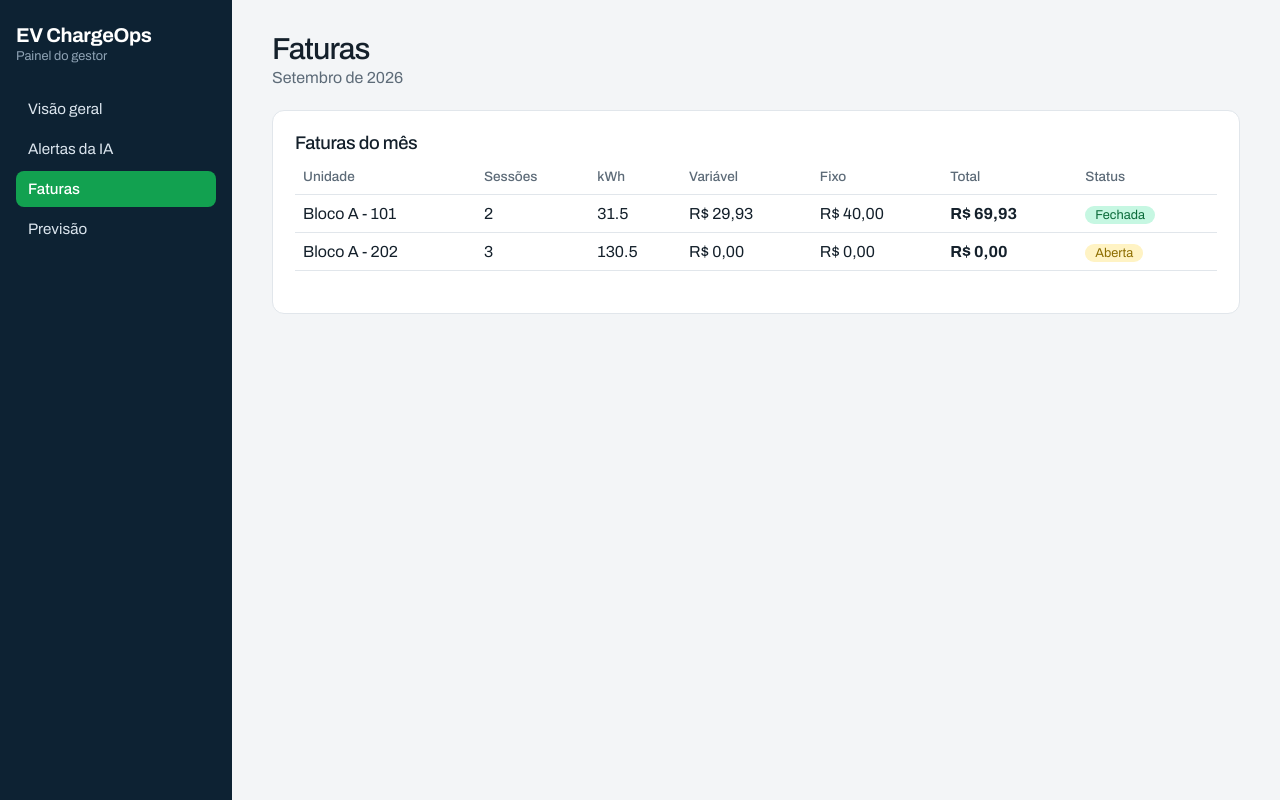
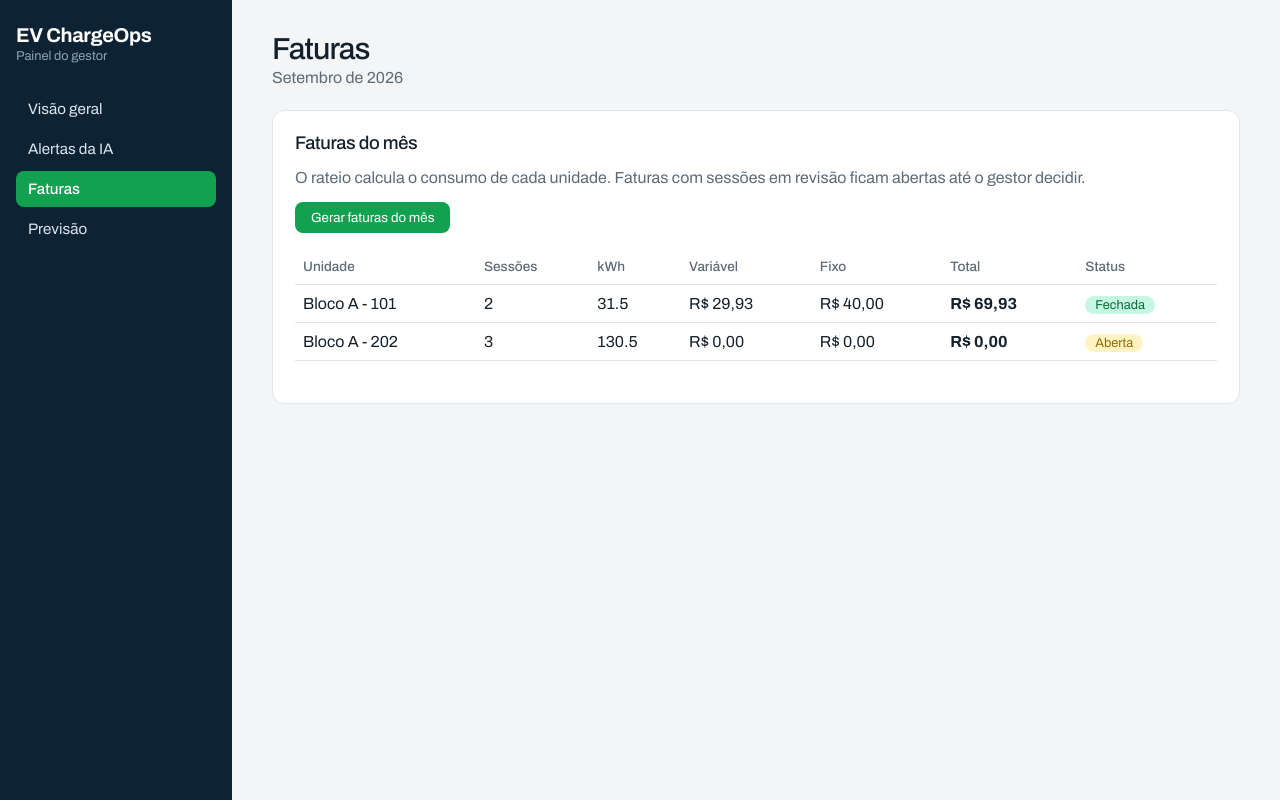
Before and after one commit to lisjdearaujo/EV_ChargeOps, a React app in the folder frontend/: page / in a window 1280 px wide. Both pictures are taken after a click on the button "Faturas". Built offline with nearby package versions, Linux system fonts and the light colour scheme; the HTML template or start-up script is replaced by a standard one.

Commit message:
Conecta o painel à API e adiciona botão para gerar faturas

```diff
--- a/frontend/src/components/Faturas.jsx
+++ b/frontend/src/components/Faturas.jsx
@@ -1,5 +1,5 @@
 import { useEffect, useState } from "react";
-import { buscarFaturas } from "../api";
+import { buscarFaturas, gerarFaturas } from "../api";
 
 function moeda(valor) {
   return valor.toLocaleString("pt-BR", { style: "currency", currency: "BRL" });
@@ -8,6 +8,7 @@ function moeda(valor) {
 export default function Faturas({ competencia }) {
   const [faturas, setFaturas] = useState([]);
   const [carregando, setCarregando] = useState(true);
+  const [gerando, setGerando] = useState(false);
 
   useEffect(() => {
     buscarFaturas(competencia).then((resultado) => {
@@ -16,11 +17,29 @@ export default function Faturas({ competencia }) {
     });
   }, [competencia]);
 
+  async function gerar() {
+    setGerando(true);
+    const resultado = await gerarFaturas(competencia);
+    // Se a API devolver erro (ex.: tarifa não cadastrada), mantém a lista atual
+    if (Array.isArray(resultado)) setFaturas(resultado);
+    setGerando(false);
+  }
+
   if (carregando) return <p>Carregando faturas...</p>;
 
   return (
     <section className="cartao">
       <h2>Faturas do mês</h2>
+      <p className="resumo">
+        O rateio calcula o consumo de cada unidade. Faturas com sessões em
+        revisão ficam abertas até o gestor decidir.
+      </p>
+      <p>
+        <button className="btn-aprovar" onClick={gerar} disabled={gerando}
+          style={{ border: 0, borderRadius: 8, padding: "8px 16px", color: "#fff", cursor: "pointer" }}>
+          {gerando ? "Gerando..." : "Gerar faturas do mês"}
+        </button>
+      </p>
 
       {faturas.length === 0 ? (
         <p>Nenhuma fatura gerada neste mês. O rateio ainda não rodou.</p>
@@ -28,13 +47,8 @@ export default function Faturas({ competencia }) {
         <table>
           <thead>
             <tr>
-              <th>Unidade</th>
-              <th>Sessões</th>
-              <th>kWh</th>
-              <th>Variável</th>
-              <th>Fixo</th>
-              <th>Total</th>
-              <th>Status</th>
+              <th>Unidade</th><th>Sessões</th><th>kWh</th><th>Variável</th>
+              <th>Fixo</th><th>Total</th><th>Status</th>
             </tr>
           </thead>
           <tbody>
@@ -45,12 +59,8 @@ export default function Faturas({ competencia }) {
                 <td>{f.kwh_total.toFixed(1)}</td>
                 <td>{moeda(f.valor_variavel)}</td>
                 <td>{moeda(f.valor_fixo)}</td>
-                <td>
-                  <strong>{moeda(f.valor_total)}</strong>
-                </td>
-                <td>
-                  <span className={`status status-${f.status}`}>{f.status}</span>
-                </td>
+                <td><strong>{moeda(f.valor_total)}</strong></td>
+                <td><span className={`status status-${f.status}`}>{f.status}</span></td>
               </tr>
             ))}
           </tbody>
```
